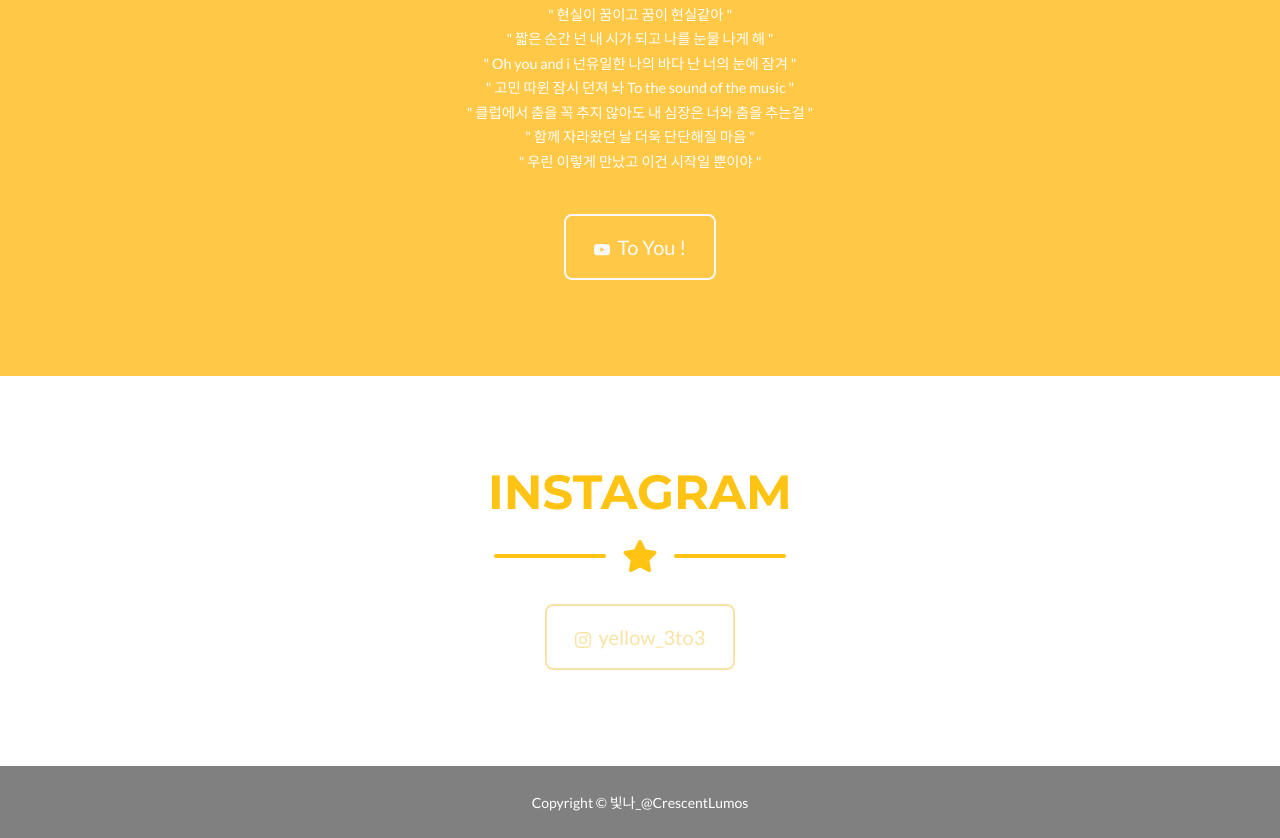
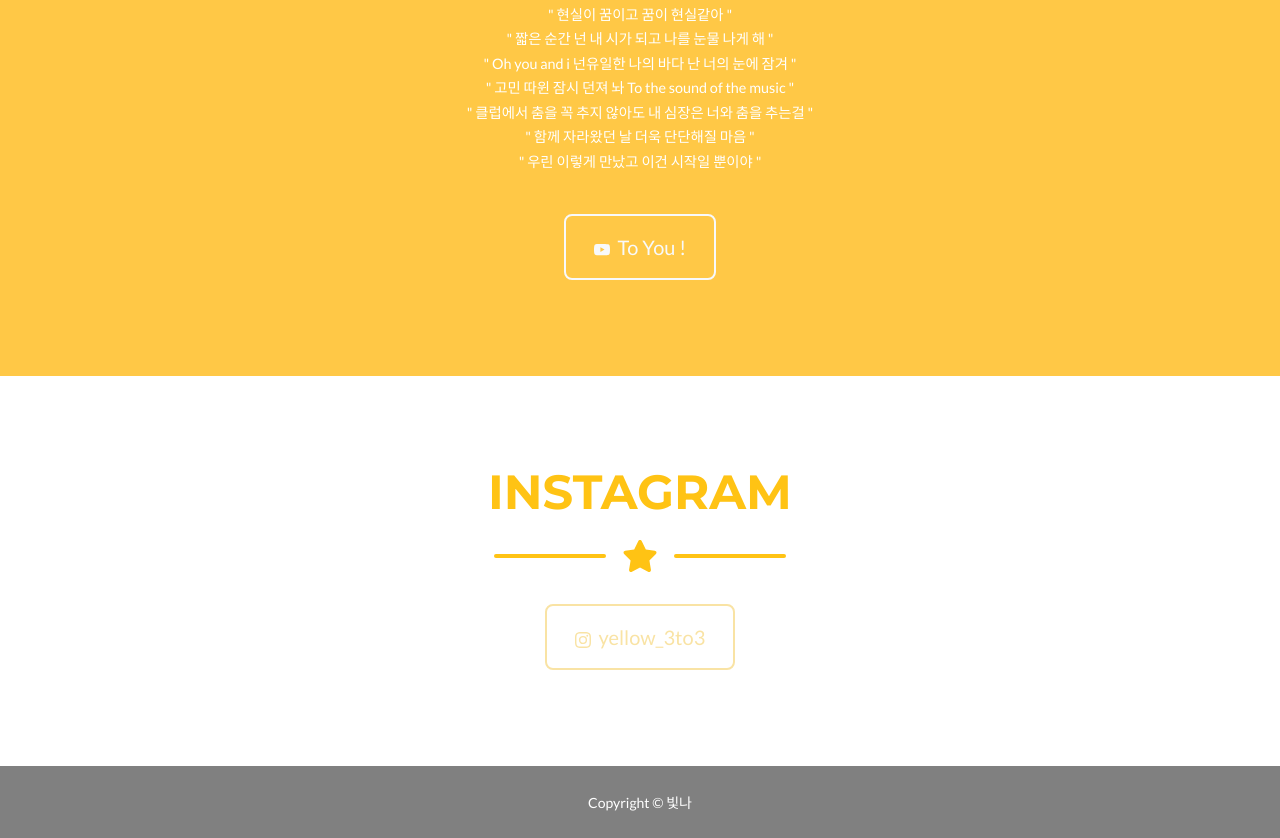
Before and after one commit to jiwon903/RJ_HBD, a plain HTML site: page index.html in a window 1280 px wide. Shown: the part 2363-3201 px from the top of the page. Drawn offline with nearby package versions, Linux system fonts and the light colour scheme.

Commit message:
Update index.html

```diff
--- a/index.html
+++ b/index.html
@@ -174,7 +174,7 @@
 
         <!-- Copyright Section-->
         <div class="copyright py-4 text-center text-white">
-            <div class="container"><small>Copyright &copy; 빛나_@CrescentLumos</small></div>
+            <div class="container"><small>Copyright &copy; 빛나</small></div>
         </div>
         <!-- Portfolio Modals-->
         <!-- Portfolio Modal 1-->
```
